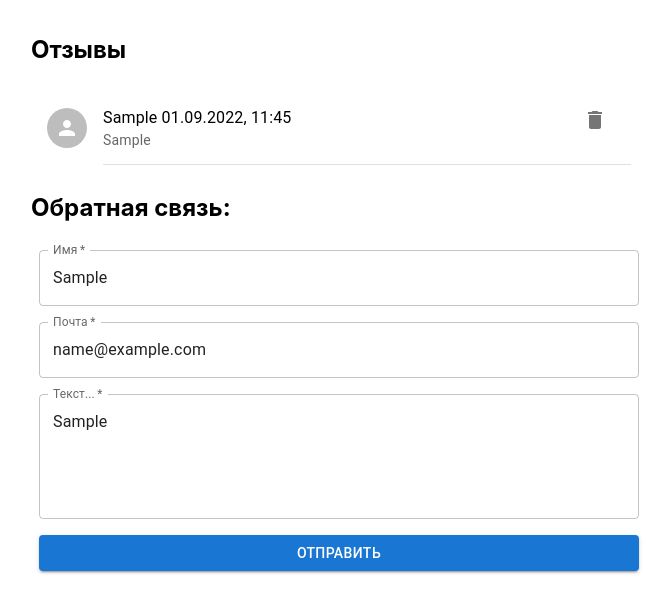
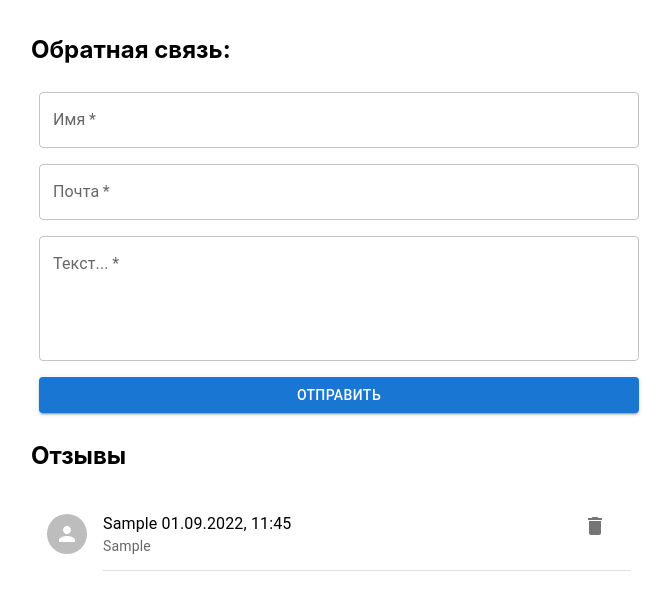
Before and after one commit to gtbmvp/Archakov-React-practice, a React (Create React App) app: page / in a window 1280 px wide. Both pictures are taken after typing "Sample", "name@example.com", "Sample" into the empty fields and a click on the button "ОТПРАВИТЬ". Shown: the top 612 px of the page, without its empty margins (309-980 px from the left). Built offline with nearby package versions, Linux system fonts and the light colour scheme.

Commit message:
Fix controlled component

```diff
--- a/src/tutorial-5 (feed)/App.js
+++ b/src/tutorial-5 (feed)/App.js
@@ -9,7 +9,11 @@ import MyListItem from "./components/MyListItem";
 
 function App() {
   const [comments, setComment] = React.useState([]);
-  const [inputValues, setValues] = React.useState({});
+  const [inputValues, setValues] = React.useState({
+    fullName: "",
+    email: "",
+    text: "",
+  });
 
   const isMountedRef = React.useRef(false);
 
@@ -41,6 +45,7 @@ function App() {
     event.preventDefault();
 
     setComment((prev) => [{ ...inputValues, createdAt: new Date() }, ...prev]);
+    setValues({ fullName: "", email: "", text: "" });
   };
 
   const handleChange = (event) => {
@@ -55,19 +60,6 @@ function App() {
 
   return (
     <div style={{ width: 600, margin: "0 auto" }}>
-      {comments.length > 0 && <h2>Отзывы</h2>}
-      <List>
-        {comments.map(({ createdAt, fullName, text }) => (
-          <MyListItem
-            key={createdAt}
-            fullName={fullName}
-            text={text}
-            date={createdAt}
-            deleteComment={handleDelete}
-          />
-        ))}
-      </List>
-
       <h2>Обратная связь:</h2>
 
       <Box
@@ -83,6 +75,7 @@ function App() {
           id="outlined-basic"
           label="Имя"
           name="fullName"
+          value={inputValues.fullName}
           onChange={handleChange}
         />
         <TextField
@@ -91,6 +84,7 @@ function App() {
           id="outlined-basic"
           label="Почта"
           name="email"
+          value={inputValues.email}
           onChange={handleChange}
         />
         <TextField
@@ -101,12 +95,26 @@ function App() {
           multiline
           rows={4}
           name="text"
+          value={inputValues.text}
           onChange={handleChange}
         />
         <Button fullWidth variant="contained" type="submit">
           ОТПРАВИТЬ
         </Button>
       </Box>
+
+      {comments.length > 0 && <h2>Отзывы</h2>}
+      <List>
+        {comments.map(({ createdAt, fullName, text }) => (
+          <MyListItem
+            key={createdAt}
+            fullName={fullName}
+            text={text}
+            date={createdAt}
+            deleteComment={handleDelete}
+          />
+        ))}
+      </List>
     </div>
   );
 }
```
